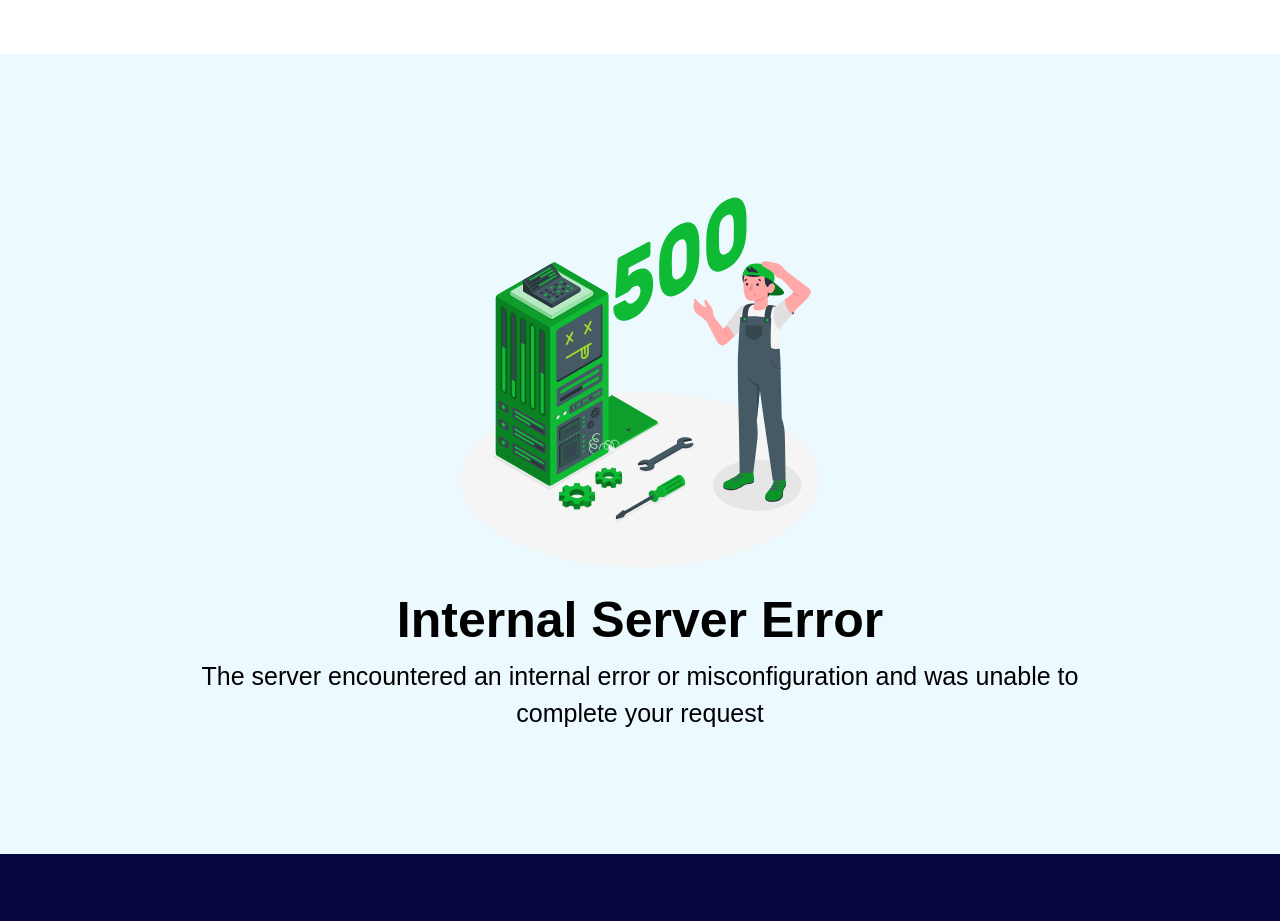
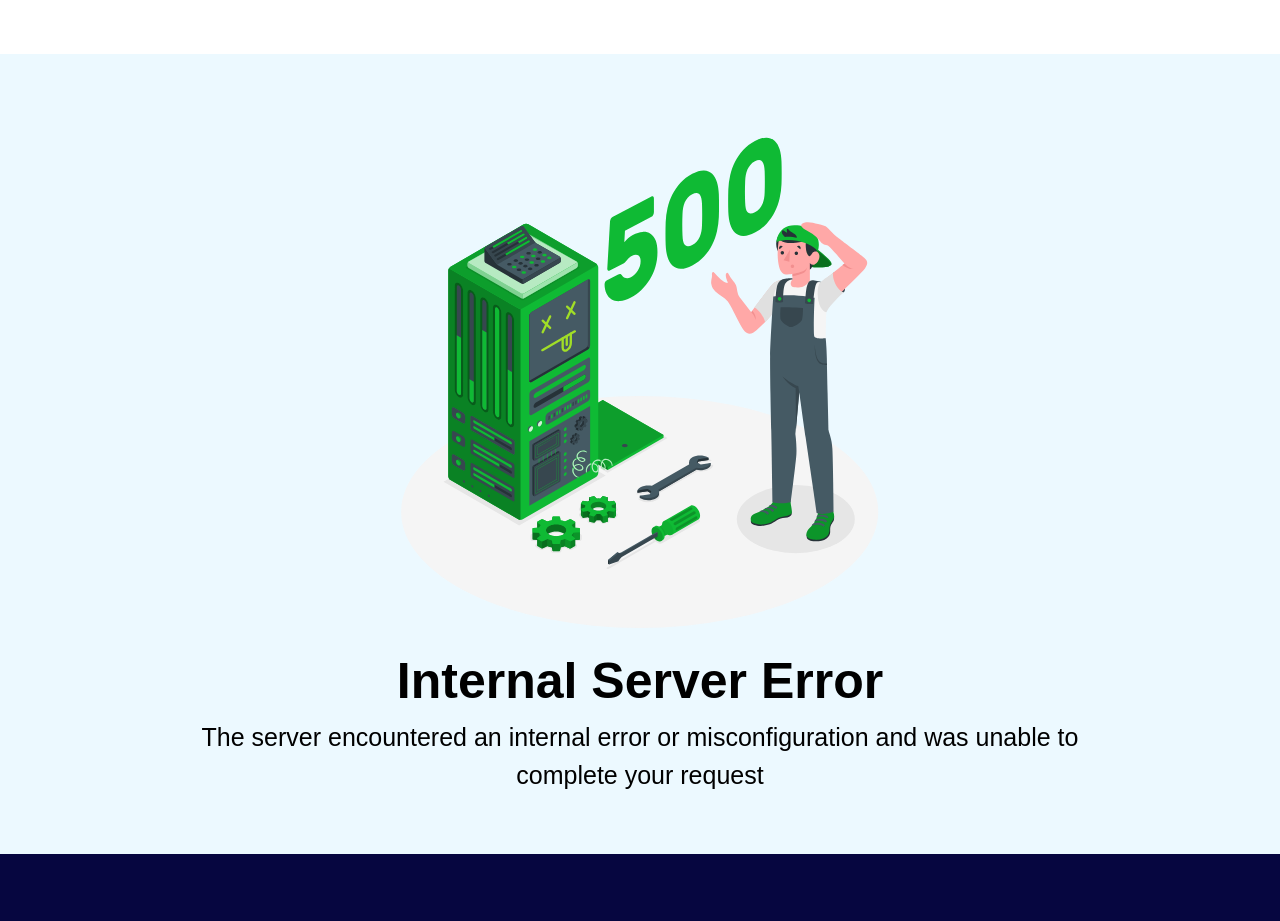
Before and after one commit to JewelShahi/influxify, a Next.js app: page / in a window 1280 px wide. Shown: the part 4180-5101 px from the top of the page. Built offline with nearby package versions, Linux system fonts and the light colour scheme; a web font is replaced by a local one.

Commit message:
responsibility for 500 page and 404 changed

```diff
--- a/app/500.jsx
+++ b/app/500.jsx
@@ -1,14 +1,15 @@
 import React from "react";
+import Image from "next/image";
 
 const InternalServerError = () => {
   return (
     <div className="h-screen w-full flex flex-col justify-center items-center text-center bg-heroBg px-3">
-      <img
-        src="/assets/500.svg"
+      <Image
+        src={"/assets/500.svg"}
         alt="500 internal server error"
-        width="500px"
-        className="w-[30%] min-w-[270px] my-[15px]"
-        loading="lazy"
+        width={500}
+        height={500}
+        className="w-[40%] max-w-[500px] min-w-[270px] my-[15px]"
       />
       <h2 className="text-[30px] sm:text-[50px] font-bold">
         Internal Server Error
--- a/app/not-found.jsx
+++ b/app/not-found.jsx
@@ -1,10 +1,18 @@
 import React from "react";
-
+import Image from "next/image";
 const NotFound = () => {
   return (
     <div className="h-screen w-full flex flex-col justify-center items-center text-center bg-heroBg px-3">
-      <img src="/assets/404.svg" alt="404 page not found" width="500px" className="w-[40%] min-w-[270px] my-[15px]" loading="lazy"/>
-      <h2 className="text-[30px] sm:text-[50px] font-bold">Ooops! Page Not Found.</h2>
+      <Image
+        src={"/assets/404.svg"}
+        alt="404 page not found"
+        width={500}
+        height={500}
+        className="w-[45%] max-w-[650px] min-w-[270px] my-[15px]"
+      />
+      <h2 className="text-[30px] sm:text-[50px] font-bold">
+        Ooops! Page Not Found.
+      </h2>
       <h5 className="text-[20px] sm:text-[25px]">
         The page you are looking for doesn't exist or another error has occured.
       </h5>
```
